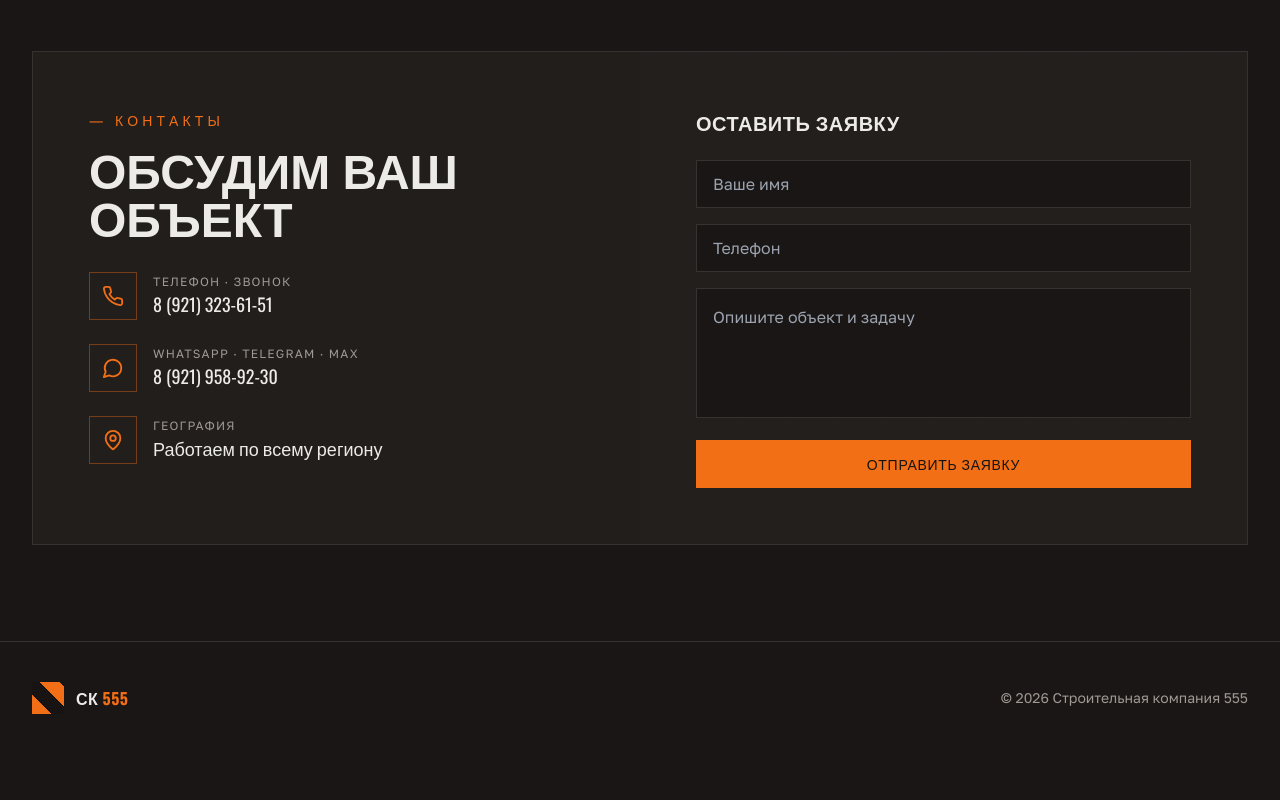
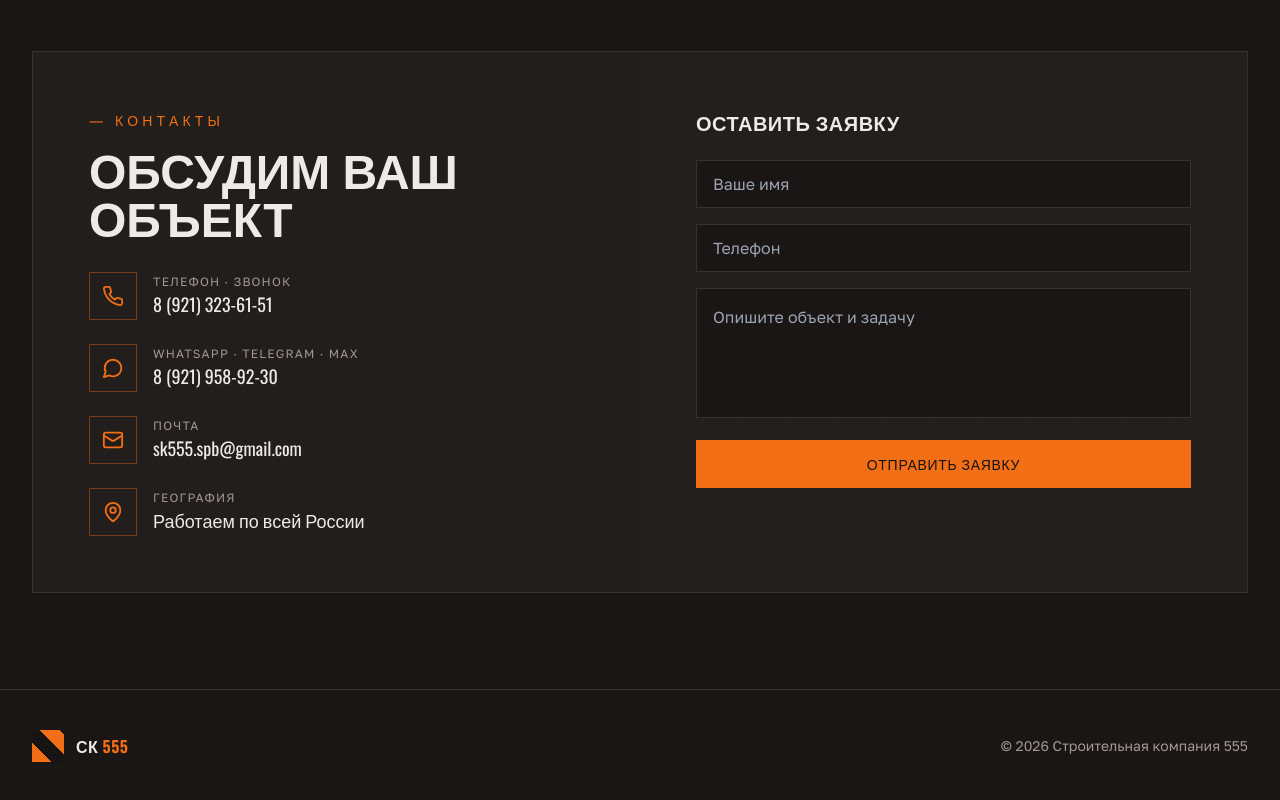
Before and after one commit to pr-poehali-dev/monolith-industrial-foundation, a React (Vite) app: page / in a window 1280 px wide. Shown: the part 2565-3365 px from the top of the page. Before the commit the page ends 3319 px from the top, so only its background shows below. Built offline with nearby package versions, Linux system fonts and the light colour scheme.

Commit message:
feat: добавить поддержку всей России

```diff
--- a/src/pages/Index.tsx
+++ b/src/pages/Index.tsx
@@ -252,13 +252,22 @@ export default function Index() {
                     <p className="font-display text-lg">8 (921) 958-92-30</p>
                   </div>
                 </a>
+                <a href="mailto:sk555.spb@gmail.com" className="flex items-center gap-4 group">
+                  <div className="w-12 h-12 flex items-center justify-center border border-primary/40 rounded-sm text-primary group-hover:bg-primary group-hover:text-primary-foreground transition-colors">
+                    <Icon name="Mail" size={22} />
+                  </div>
+                  <div>
+                    <p className="text-xs uppercase tracking-widest text-muted-foreground">Почта</p>
+                    <p className="font-display text-lg">sk555.spb@gmail.com</p>
+                  </div>
+                </a>
                 <div className="flex items-center gap-4">
                   <div className="w-12 h-12 flex items-center justify-center border border-primary/40 rounded-sm text-primary">
                     <Icon name="MapPin" size={22} />
                   </div>
                   <div>
                     <p className="text-xs uppercase tracking-widest text-muted-foreground">География</p>
-                    <p className="font-display text-lg">Работаем по всему региону</p>
+                    <p className="font-display text-lg">Работаем по всей России</p>
                   </div>
                 </div>
               </div>
```
